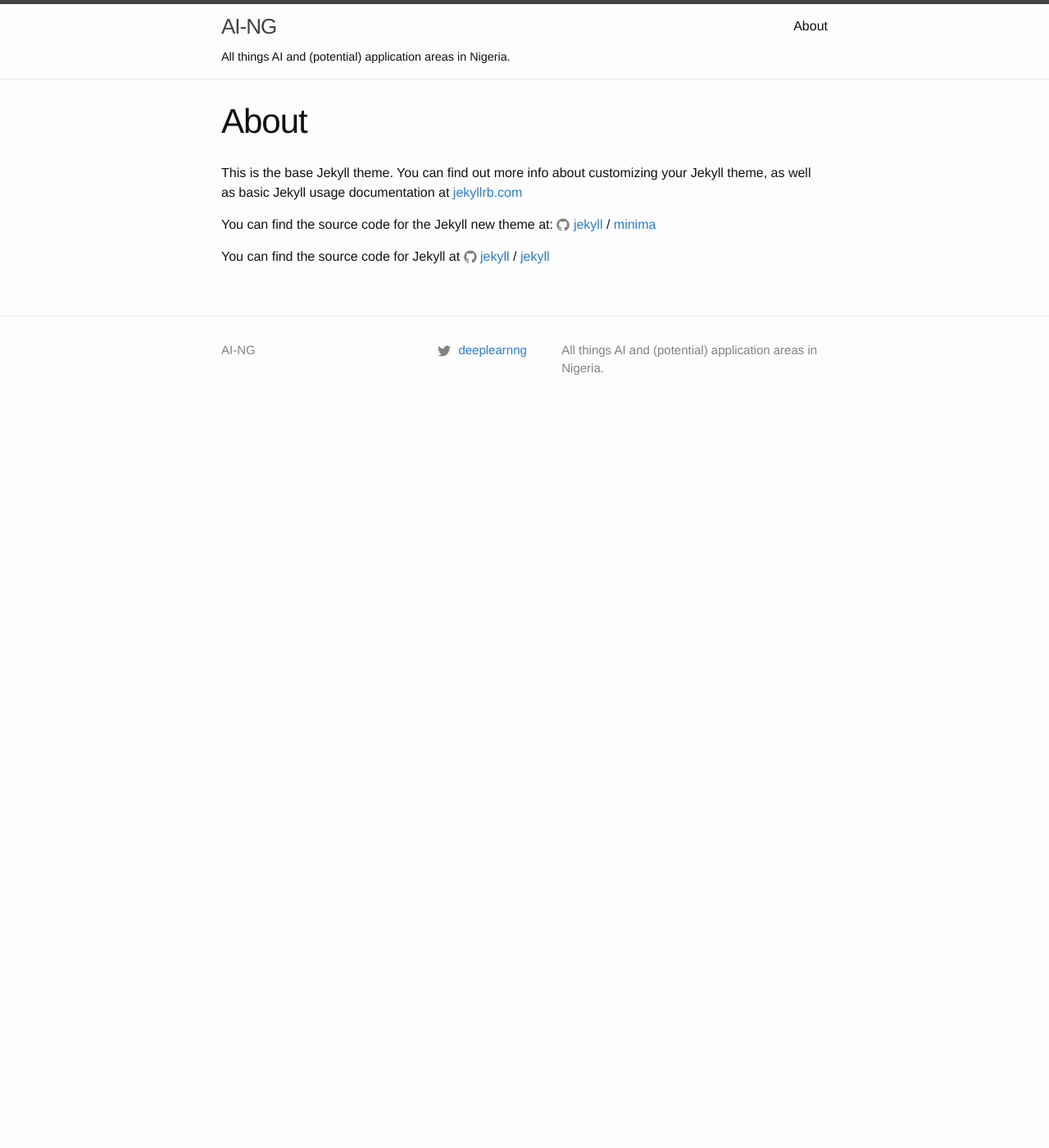
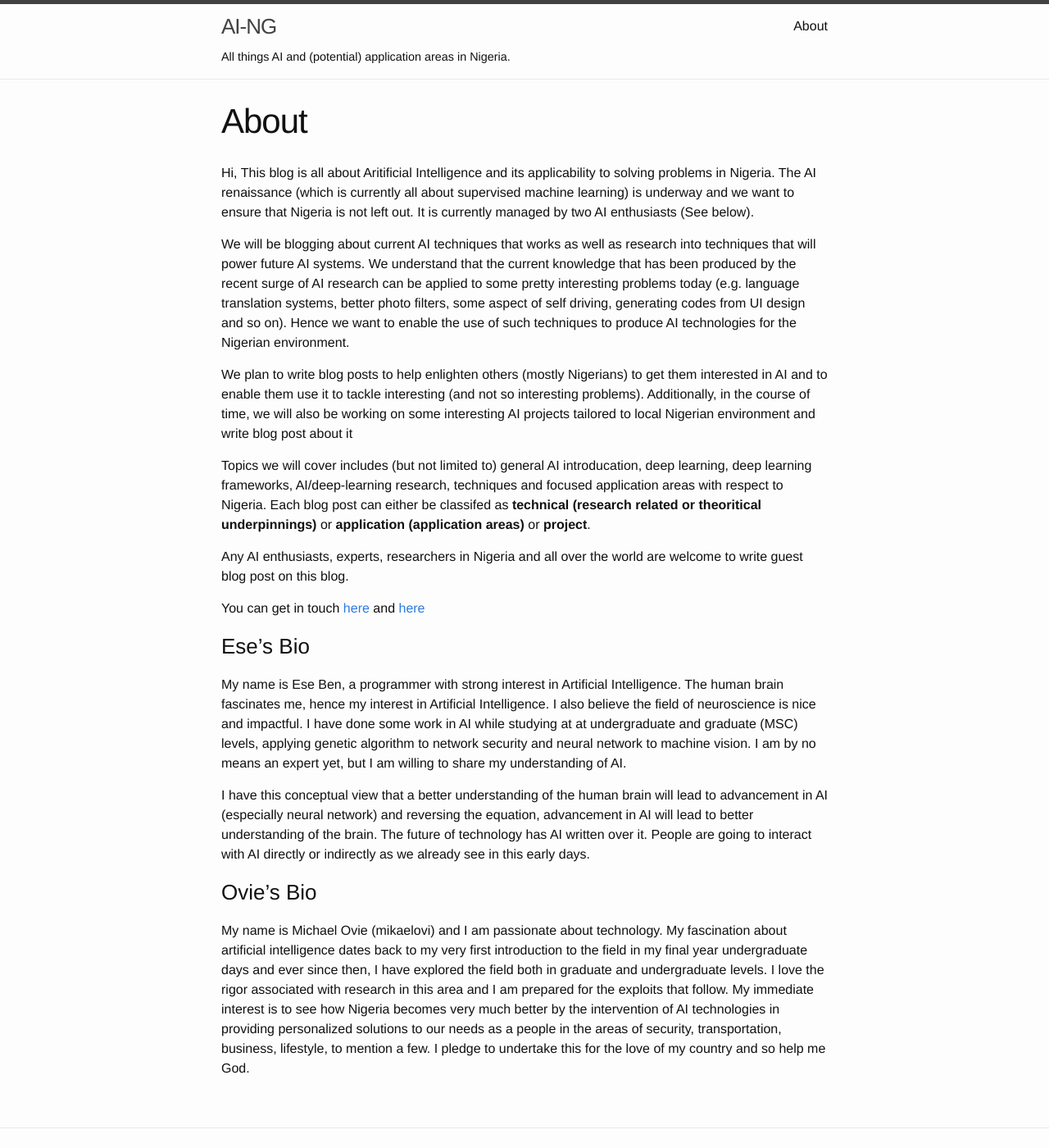
Before and after one commit to ai-ng/ai-ng.github.io, a Jekyll site: the page built from about.md, in a window 1280 px wide and 1400 px high. Shown: the whole window at 82% size. Built offline with Jekyll 4.4.1, drawn with Linux system fonts in a browser that asks for light colours.

Commit message:
Update about.md

```diff
--- a/about.md
+++ b/about.md
@@ -4,12 +4,24 @@ title: About
 permalink: /about/
 ---
 
-This is the base Jekyll theme. You can find out more info about customizing your Jekyll theme, as well as basic Jekyll usage documentation at [jekyllrb.com](http://jekyllrb.com/)
+Hi,
+This blog is all about Aritificial Intelligence and its applicability to solving problems in Nigeria. The AI renaissance (which is currently all about supervised machine learning) is underway and we want to ensure that Nigeria is not left out. It is currently managed by two AI enthusiasts (See below).
 
-You can find the source code for the Jekyll new theme at:
-{% include icon-github.html username="jekyll" %} /
-[minima](https://github.com/jekyll/minima)
+We will be blogging about current AI techniques that works as well as research into techniques that will power future AI systems. We understand that the current knowledge that has been produced by the recent surge of AI research can be applied to some pretty interesting problems today (e.g. language translation systems, better photo filters, some aspect of self driving, generating codes from UI design and so on). Hence we want to enable the use of such techniques to produce AI technologies for the Nigerian environment.
 
-You can find the source code for Jekyll at
-{% include icon-github.html username="jekyll" %} /
-[jekyll](https://github.com/jekyll/jekyll)
+We plan to write blog posts to help enlighten others (mostly Nigerians) to get them interested in AI and to enable them use it to tackle interesting (and not so interesting problems). Additionally, in the course of time, we will also be working on some interesting AI projects tailored to local Nigerian environment and write blog post about it
+
+Topics we will cover includes (but not limited to) general AI introducation, deep learning, deep learning frameworks, AI/deep-learning research, techniques and focused application areas with respect to Nigeria.
+Each blog post can either be classifed as **technical (research related or theoritical underpinnings)** or **application (application areas)** or **project**.
+
+Any AI enthusiasts, experts, researchers in Nigeria and all over the world are welcome to write guest blog post on this blog.
+
+You can get in touch [here](mailto:wecodeanything@outlook.com) and [here](mailto:mikaelovi@gmail.com)
+
+### Ese's Bio
+My name is Ese Ben, a programmer with strong interest in Artificial Intelligence. The human brain fascinates me, hence my interest in Artificial Intelligence. I also believe the field of neuroscience is nice and impactful. I have done some work in AI while studying at at undergraduate and graduate (MSC) levels, applying genetic algorithm to network security and neural network to machine vision. I am by no means an expert yet, but I am willing to share my understanding of AI.
+
+I have this conceptual view that a better understanding of the human brain will lead to advancement in AI (especially neural network) and reversing the equation, advancement in AI will lead to better understanding of the brain. The future of technology has AI written over it. People are going to interact with AI directly or indirectly as we already see in this early days.
+
+### Ovie's Bio
+My name is Michael Ovie (mikaelovi) and I am passionate about technology. My fascination about artificial intelligence dates back to my very first introduction to the field in my final year undergraduate days and ever since then, I have explored the field both in graduate and undergraduate levels. I love the rigor associated with research in this area and I am prepared for the exploits that follow. My immediate interest is to see how Nigeria becomes very much better by the intervention of AI technologies in providing personalized solutions to our needs as a people in the areas of security, transportation, business, lifestyle, to mention a few. I pledge to undertake this for the love of my country and so help me God.
```
